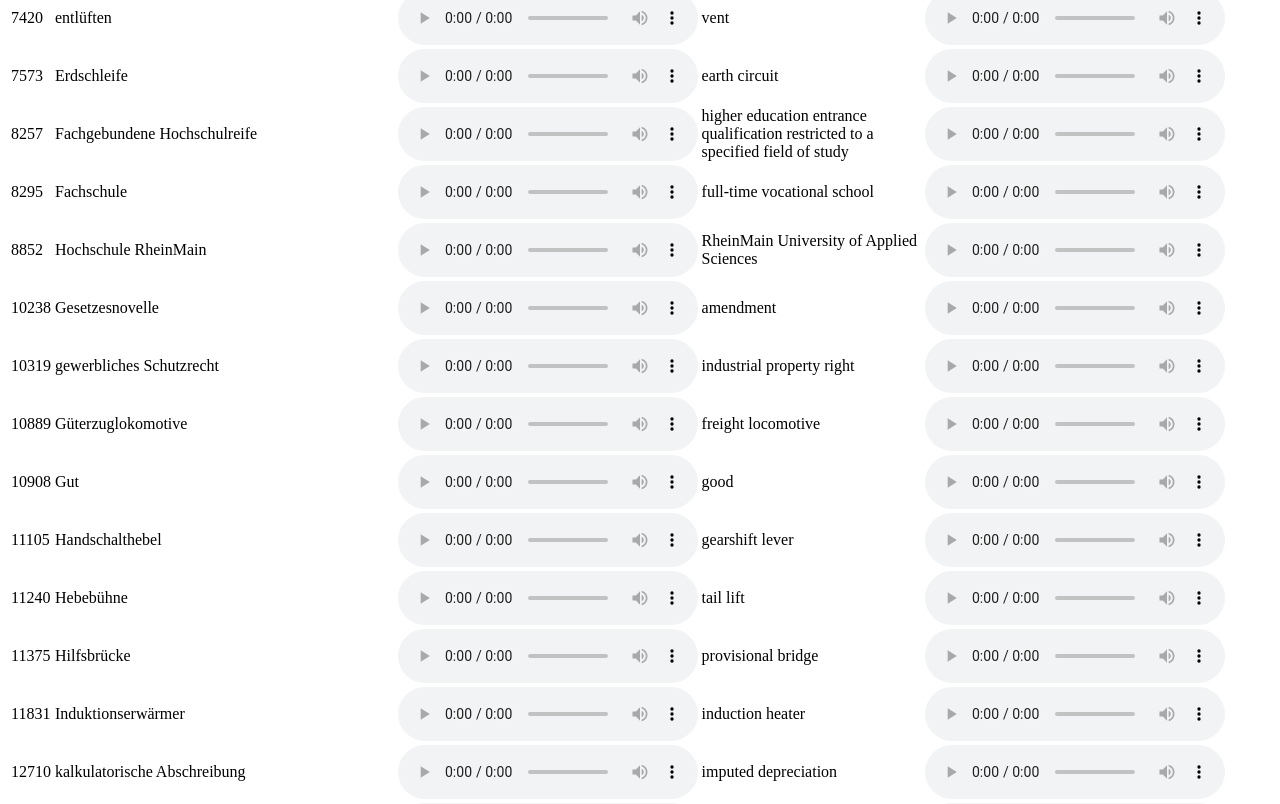
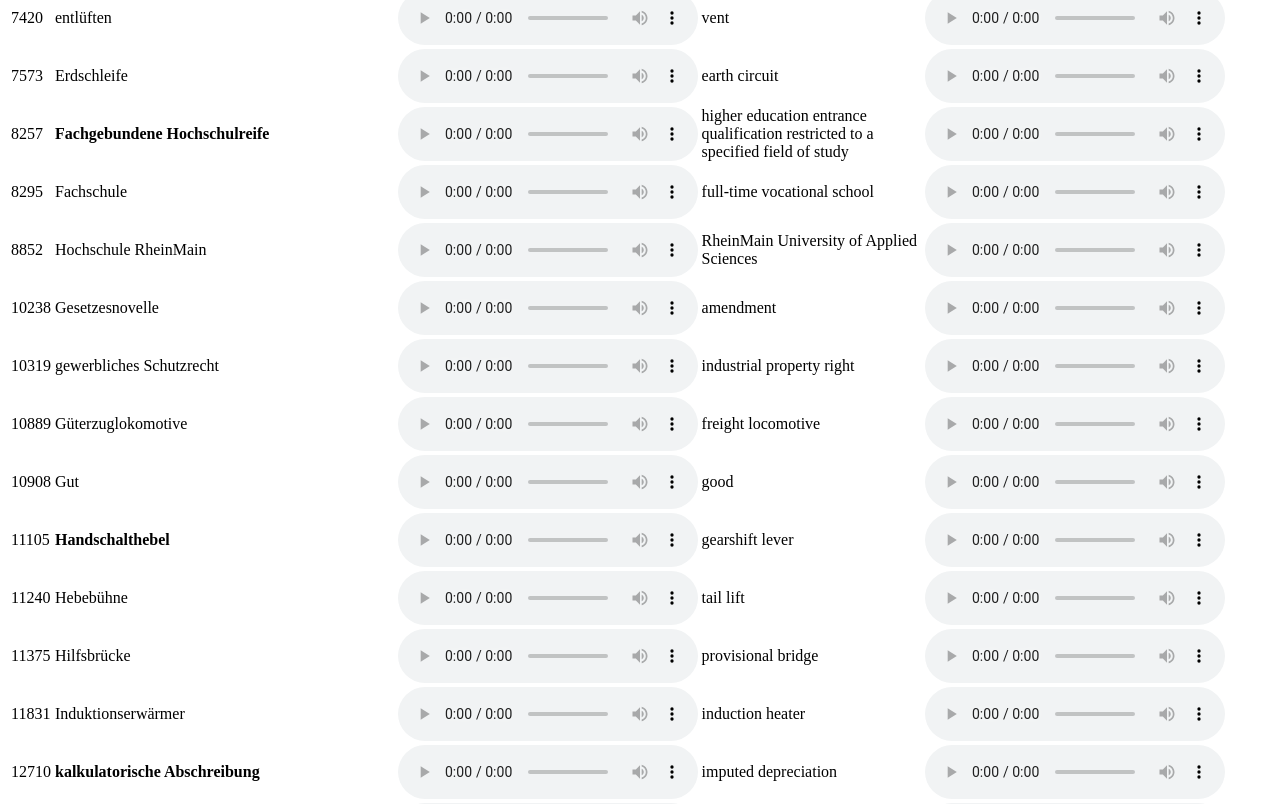
Before and after one commit to highsource/db-fachbegriffe-audio, a website: page index.html in a window 1280 px wide. Shown: the part 680-1484 px from the top of the page. Drawn offline with Linux system fonts and the light colour scheme.

Commit message:
Added index.html

```diff
--- a/index.html
+++ b/index.html
@@ -7,7 +7,7 @@
 			<th><td>Number</td><td>Deutsch</td><td>Audio</td><td>English</td><td>Audio</th>
 
 <tr><td>923</td><td>Als Umwelt-Vorreiter setzen wir mit unseren Produkten Maßstäbe beim effizienten Umgang mit den verfügbaren Ressourcen</td><td><audio controls><source src="results/923.deu.mp3 " type="audio/mpeg"></audio></td><td>As an eco-pioneer, we offer products that set standards for the efficient use of resources</td><td><audio controls><source src="results/923.eng.mp3 " type="audio/mpeg"></audio></td>
-<tr><td>1555</td><td>Anziehungskraft</td><td><audio controls><source src="results/1555.deu.mp3 " type="audio/mpeg"></audio></td><td>attractive force</td><td><audio controls><source src="results/1555.eng.mp3 " type="audio/mpeg"></audio></td>
+<tr><td>1555</td><td><b>Anziehungskraft</b></td><td><audio controls><source src="results/1555.deu.mp3 " type="audio/mpeg"></audio></td><td>attractive force</td><td><audio controls><source src="results/1555.eng.mp3 " type="audio/mpeg"></audio></td>
 <tr><td>2382</td><td>Ausschlag</td><td><audio controls><source src="results/2382.deu.mp3 " type="audio/mpeg"></audio></td><td>deflection</td><td><audio controls><source src="results/2382.eng.mp3 " type="audio/mpeg"></audio></td>
 <tr><td>2939</td><td>Baustellenfertigung</td><td><audio controls><source src="results/2939.deu.mp3 " type="audio/mpeg"></audio></td><td>on-site manufacturing</td><td><audio controls><source src="results/2939.eng.mp3 " type="audio/mpeg"></audio></td>
 <tr><td>3036</td><td>Bedarfstrasse</td><td><audio controls><source src="results/3036.deu.mp3 " type="audio/mpeg"></audio></td><td>optional train path</td><td><audio controls><source src="results/3036.eng.mp3 " type="audio/mpeg"></audio></td>
@@ -19,18 +19,18 @@
 <tr><td>6679</td><td>Einfahrweiche</td><td><audio controls><source src="results/6679.deu.mp3 " type="audio/mpeg"></audio></td><td>entrypoints</td><td><audio controls><source src="results/6679.eng.mp3 " type="audio/mpeg"></audio></td>
 <tr><td>7420</td><td>entlüften</td><td><audio controls><source src="results/7420.deu.mp3 " type="audio/mpeg"></audio></td><td>vent</td><td><audio controls><source src="results/7420.eng.mp3 " type="audio/mpeg"></audio></td>
 <tr><td>7573</td><td>Erdschleife</td><td><audio controls><source src="results/7573.deu.mp3 " type="audio/mpeg"></audio></td><td>earth circuit</td><td><audio controls><source src="results/7573.eng.mp3 " type="audio/mpeg"></audio></td>
-<tr><td>8257</td><td>Fachgebundene Hochschulreife</td><td><audio controls><source src="results/8257.deu.mp3 " type="audio/mpeg"></audio></td><td>higher education entrance qualification restricted to a specified field of study</td><td><audio controls><source src="results/8257.eng.mp3 " type="audio/mpeg"></audio></td>
+<tr><td>8257</td><td><b>Fachgebundene Hochschulreife</b></td><td><audio controls><source src="results/8257.deu.mp3 " type="audio/mpeg"></audio></td><td>higher education entrance qualification restricted to a specified field of study</td><td><audio controls><source src="results/8257.eng.mp3 " type="audio/mpeg"></audio></td>
 <tr><td>8295</td><td>Fachschule</td><td><audio controls><source src="results/8295.deu.mp3 " type="audio/mpeg"></audio></td><td>full-time vocational school</td><td><audio controls><source src="results/8295.eng.mp3 " type="audio/mpeg"></audio></td>
 <tr><td>8852</td><td>Hochschule RheinMain</td><td><audio controls><source src="results/8852.deu.mp3 " type="audio/mpeg"></audio></td><td>RheinMain University of Applied Sciences</td><td><audio controls><source src="results/8852.eng.mp3 " type="audio/mpeg"></audio></td>
 <tr><td>10238</td><td>Gesetzesnovelle</td><td><audio controls><source src="results/10238.deu.mp3 " type="audio/mpeg"></audio></td><td>amendment</td><td><audio controls><source src="results/10238.eng.mp3 " type="audio/mpeg"></audio></td>
 <tr><td>10319</td><td>gewerbliches Schutzrecht</td><td><audio controls><source src="results/10319.deu.mp3 " type="audio/mpeg"></audio></td><td>industrial property right</td><td><audio controls><source src="results/10319.eng.mp3 " type="audio/mpeg"></audio></td>
 <tr><td>10889</td><td>Güterzuglokomotive</td><td><audio controls><source src="results/10889.deu.mp3 " type="audio/mpeg"></audio></td><td>freight locomotive</td><td><audio controls><source src="results/10889.eng.mp3 " type="audio/mpeg"></audio></td>
 <tr><td>10908</td><td>Gut</td><td><audio controls><source src="results/10908.deu.mp3 " type="audio/mpeg"></audio></td><td>good</td><td><audio controls><source src="results/10908.eng.mp3 " type="audio/mpeg"></audio></td>
-<tr><td>11105</td><td>Handschalthebel</td><td><audio controls><source src="results/11105.deu.mp3 " type="audio/mpeg"></audio></td><td>gearshift lever</td><td><audio controls><source src="results/11105.eng.mp3 " type="audio/mpeg"></audio></td>
+<tr><td>11105</td><td><b>Handschalthebel</b></td><td><audio controls><source src="results/11105.deu.mp3 " type="audio/mpeg"></audio></td><td>gearshift lever</td><td><audio controls><source src="results/11105.eng.mp3 " type="audio/mpeg"></audio></td>
 <tr><td>11240</td><td>Hebebühne</td><td><audio controls><source src="results/11240.deu.mp3 " type="audio/mpeg"></audio></td><td>tail lift</td><td><audio controls><source src="results/11240.eng.mp3 " type="audio/mpeg"></audio></td>
 <tr><td>11375</td><td>Hilfsbrücke</td><td><audio controls><source src="results/11375.deu.mp3 " type="audio/mpeg"></audio></td><td>provisional bridge</td><td><audio controls><source src="results/11375.eng.mp3 " type="audio/mpeg"></audio></td>
 <tr><td>11831</td><td>Induktionserwärmer</td><td><audio controls><source src="results/11831.deu.mp3 " type="audio/mpeg"></audio></td><td>induction heater</td><td><audio controls><source src="results/11831.eng.mp3 " type="audio/mpeg"></audio></td>
-<tr><td>12710</td><td>kalkulatorische Abschreibung</td><td><audio controls><source src="results/12710.deu.mp3 " type="audio/mpeg"></audio></td><td>imputed depreciation</td><td><audio controls><source src="results/12710.eng.mp3 " type="audio/mpeg"></audio></td>
+<tr><td>12710</td><td><b>kalkulatorische Abschreibung</b></td><td><audio controls><source src="results/12710.deu.mp3 " type="audio/mpeg"></audio></td><td>imputed depreciation</td><td><audio controls><source src="results/12710.eng.mp3 " type="audio/mpeg"></audio></td>
 <tr><td>13604</td><td>konzernweit</td><td><audio controls><source src="results/13604.deu.mp3 " type="audio/mpeg"></audio></td><td>Group-wide</td><td><audio controls><source src="results/13604.eng.mp3 " type="audio/mpeg"></audio></td>
 <tr><td>13637</td><td>Wendebahnhof</td><td><audio controls><source src="results/13637.deu.mp3 " type="audio/mpeg"></audio></td><td>reversing station</td><td><audio controls><source src="results/13637.eng.mp3 " type="audio/mpeg"></audio></td>
 <tr><td>14184</td><td>Länderkennung</td><td><audio controls><source src="results/14184.deu.mp3 " type="audio/mpeg"></audio></td><td>country code</td><td><audio controls><source src="results/14184.eng.mp3 " type="audio/mpeg"></audio></td>
@@ -71,7 +71,7 @@
 <tr><td>46764</td><td>Bedienrate</td><td><audio controls><source src="results/46764.deu.mp3 " type="audio/mpeg"></audio></td><td>service rate</td><td><audio controls><source src="results/46764.eng.mp3 " type="audio/mpeg"></audio></td>
 <tr><td>46827</td><td>BOS-Markt</td><td><audio controls><source src="results/46827.deu.mp3 " type="audio/mpeg"></audio></td><td>public safety market</td><td><audio controls><source src="results/46827.eng.mp3 " type="audio/mpeg"></audio></td>
 <tr><td>46828</td><td>Brandschutzklasse</td><td><audio controls><source src="results/46828.deu.mp3 " type="audio/mpeg"></audio></td><td>fire rating</td><td><audio controls><source src="results/46828.eng.mp3 " type="audio/mpeg"></audio></td>
-<tr><td>46831</td><td>Bremsbelagverschleiß</td><td><audio controls><source src="results/46831.deu.mp3 " type="audio/mpeg"></audio></td><td>brake pad wear</td><td><audio controls><source src="results/46831.eng.mp3 " type="audio/mpeg"></audio></td>
+<tr><td>46831</td><td><b>Bremsbelagverschleiß</b></td><td><audio controls><source src="results/46831.deu.mp3 " type="audio/mpeg"></audio></td><td>brake pad wear</td><td><audio controls><source src="results/46831.eng.mp3 " type="audio/mpeg"></audio></td>
 <tr><td>46832</td><td>Bremsdrucksensor</td><td><audio controls><source src="results/46832.deu.mp3 " type="audio/mpeg"></audio></td><td>brake pressure sensor</td><td><audio controls><source src="results/46832.eng.mp3 " type="audio/mpeg"></audio></td>
 <tr><td>46833</td><td>Bremse in Ordnung</td><td><audio controls><source src="results/46833.deu.mp3 " type="audio/mpeg"></audio></td><td>Brake ok</td><td><audio controls><source src="results/46833.eng.mp3 " type="audio/mpeg"></audio></td>
 <tr><td>46835</td><td>Bremskraftverstärker</td><td><audio controls><source src="results/46835.deu.mp3 " type="audio/mpeg"></audio></td><td>brake booster</td><td><audio controls><source src="results/46835.eng.mp3 " type="audio/mpeg"></audio></td>
```
